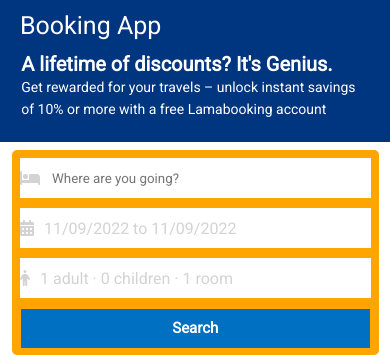
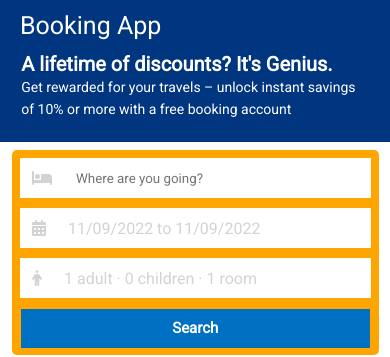
Before and after one commit to Hassamkazmi/bookingapp, a React (Create React App) app: page / in a window 390 px wide. Shown: the top 357 px of the page. Built offline with nearby package versions, Linux system fonts and the light colour scheme.

Commit message:
response111

```diff
--- a/src/components/header/Header.jsx
+++ b/src/components/header/Header.jsx
@@ -15,7 +15,7 @@
 import { format } from "date-fns";
 import { useNavigate } from "react-router-dom";
 import axios from "axios";
-import '../CSS/mediaquery.css'
+import '../CSS/mediaquery.css';
 
 const Header = ({ type }) => {
   const [destination, setDestination] = useState("");
@@ -48,8 +48,8 @@
     });
   };
 
-  const dateA = format(new Date(date[0].startDate), 'yyyy-MM-dd')
-  const dateD = format(new Date(date[0].endDate), 'yyyy-MM-dd')
+  const dateA = format(new Date(date[0].startDate), 'yyyy-MM-dd');
+  const dateD = format(new Date(date[0].endDate), 'yyyy-MM-dd');
   const ApiSubmission = async (data) => {
     const options = {
       method: "GET",
@@ -61,7 +61,7 @@
         guest_qty: optionsgest.adult,
         dest_ids: "-3712125",
         room_qty: data.room_qty,
-          search_type: destination ,
+        search_type: destination,
         children_qty: optionsgest.children,
         children_age: '4',
         search_id: "none",
@@ -101,7 +101,7 @@
     });
   };
 
-    const submitdisable = dateD === dateA || destination === ''
+  const submitdisable = dateD === dateA || destination === '';
   return (
     <div className="header">
       <div
@@ -138,7 +138,7 @@
             </h1>
             <p className="headerDesc">
               Get rewarded for your travels – unlock instant savings of 10% or
-              more with a free Lamabooking account
+              more with a free  booking account
             </p>
             <div className="headerSearch">
               <div className="headerSearchItem">
--- a/src/components/header/header.css
+++ b/src/components/header/header.css
@@ -280,6 +280,7 @@
 }
 .mailInputContainer>input {
   margin-right: 0px !important;
+  width: 275px !important;
 }
 .linkstyle1 {
   margin: 30px !important;
@@ -298,7 +299,7 @@
   box-shadow: 0px 0px 10px -5px rgb(0 0 0 / 40%);
 }
 .bookNow {
-  top: 10px !important;
+  top: -17px !important;
 }
 .hotelTitle {
   font-size: 15px !important;
@@ -327,7 +328,7 @@
   height: initial !important;
 }
 .hotelWrapper{
-  width: 100% !important;
+  width: 90% !important;
 }
 
 .homeContainer {
@@ -339,4 +340,13 @@
   width: 94%;
     margin: auto;
 }
+svg.svg-inline--fa.fa-bed.headerIcon {
+  padding: 12px !important;
+}
+svg.svg-inline--fa.fa-calendar-days.headerIcon{
+  padding: 12px !important;
+}
+svg.svg-inline--fa.fa-person.headerIcon{
+  padding: 12px !important;
+}
   }
```
Lines whose indentation alone changed are shown as unchanged.
